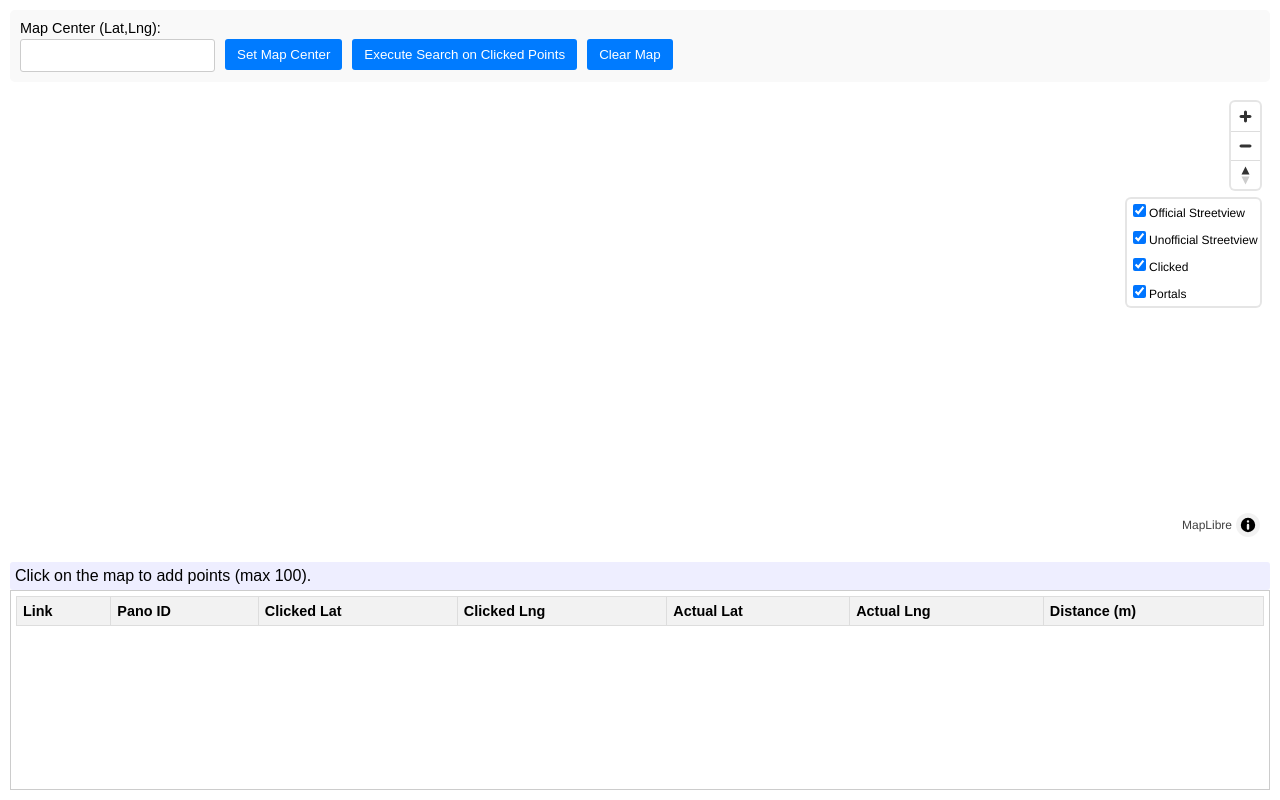
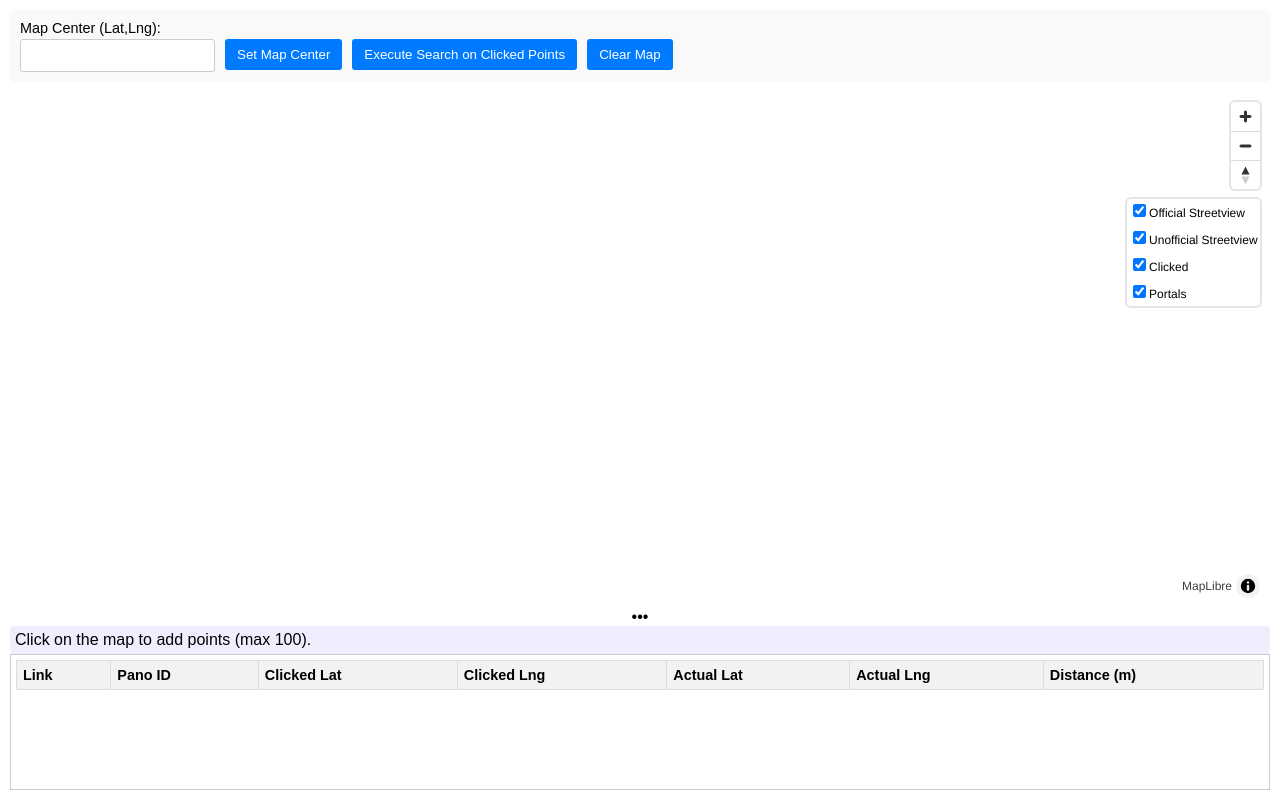
Before and after one commit to crschmidt/internet-roadtrip, a plain HTML site: page panoclick.html in a window 1280 px wide. Drawn offline with nearby package versions, Linux system fonts and the light colour scheme; no server answers.

Commit message:
Add ability to resize map

```diff
--- a/panoclick.html
+++ b/panoclick.html
@@ -56,15 +56,21 @@
             background-color: #0056b3;
         }
         #map {
-            flex-grow: 1;
             width: 100%;
-            margin-bottom:10px;
+            height: 100%;
+            max-height: 100%;
+        }
+        #map-resize {
+            text-align: center;
+            user-select: none;
+            cursor: ns-resize;
         }
         #resultsContainer {
             height: 200px;
             overflow-y: auto;
             border: 1px solid #ccc;
-            padding:5px;
+            padding: 5px;
+            flex-grow: 1;
         }
         table {
             border-collapse: collapse;
@@ -80,7 +86,6 @@
             background-color: #f2f2f2;
         }
         .status {
-            margin-top: 5px;
             padding: 5px;
             background-color: #eef;
             border-radius: 3px;}
@@ -121,6 +126,8 @@
     </div>
 
     <div id="map"></div>
+    <div id="map-resize">•••</div>
+
     <div id="status" class="status">Click on the map to add points (max 100).</div>
 
     <div id="resultsContainer">
@@ -149,6 +156,7 @@
         const SEARCH_RADIUS_M = 10;
         const DISTANCE_THRESHOLD_LONG = 10; // Meters for "long" distance
 
+        const mapContainerEl = document.querySelector('#map');
         let map;
         let clickedPoints = [];
         let clickMarkers = []; // Markers for user clicks
@@ -158,7 +166,7 @@
         // Initialize Map
         window.onload = () => {
             map = new maplibregl.Map({
-                container: 'map',
+                container: mapContainerEl,
                 style: 'https://tiles.openfreemap.org/styles/liberty', // Or your preferred MapLibre style
                 center: [-63.57966, 44.64798], // Initial center
                 zoom: 12
@@ -311,6 +319,36 @@
             });
 
             updateStatus(`Point ${clickedPoints.length} added. Click 'Execute' to search.`);
+        }
+
+        // Handle map resize
+        {
+            const mapResizeEl = document.querySelector('#map-resize');
+
+            let resizingState = null;
+            let isResizing = false;
+            let startMapSize = null;
+            let startMouseY = null;
+
+            mapResizeEl.addEventListener('mousedown', (event) => {
+                resizingState = {
+                    startMouseY: event.screenY,
+                    startMapHeight: mapContainerEl.getBoundingClientRect().height
+                };
+            });
+
+            window.addEventListener('mousemove', () => {
+                if (resizingState == null) return;
+
+                const newHeight = resizingState.startMapHeight + (event.screenY - resizingState.startMouseY);
+                mapContainerEl.style.height = `${newHeight}px`;
+
+                map.resize();
+            });
+
+            window.addEventListener('mouseup', () => {
+                resizingState = null;
+            });
         }
 
         function updateStatus(message, isError = false) {
```
